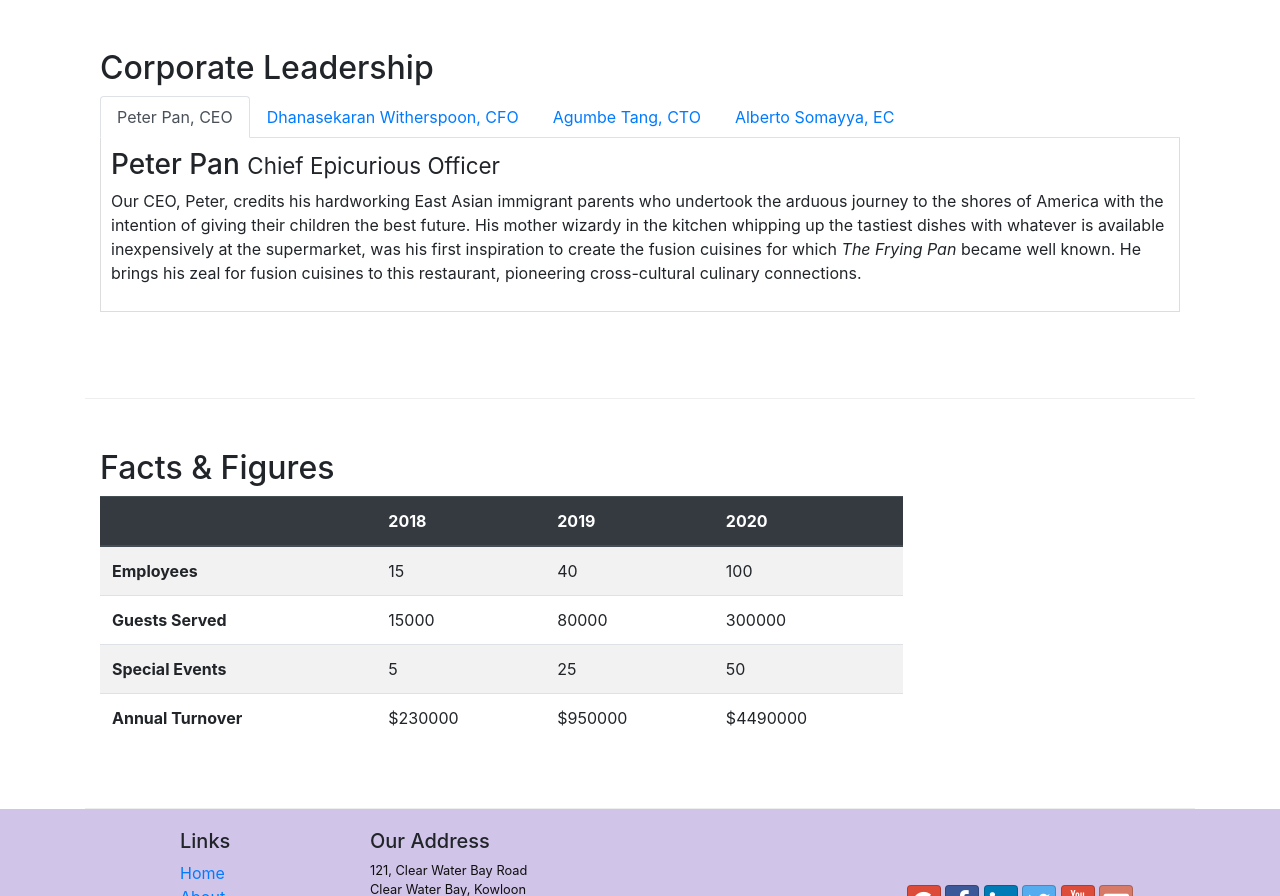
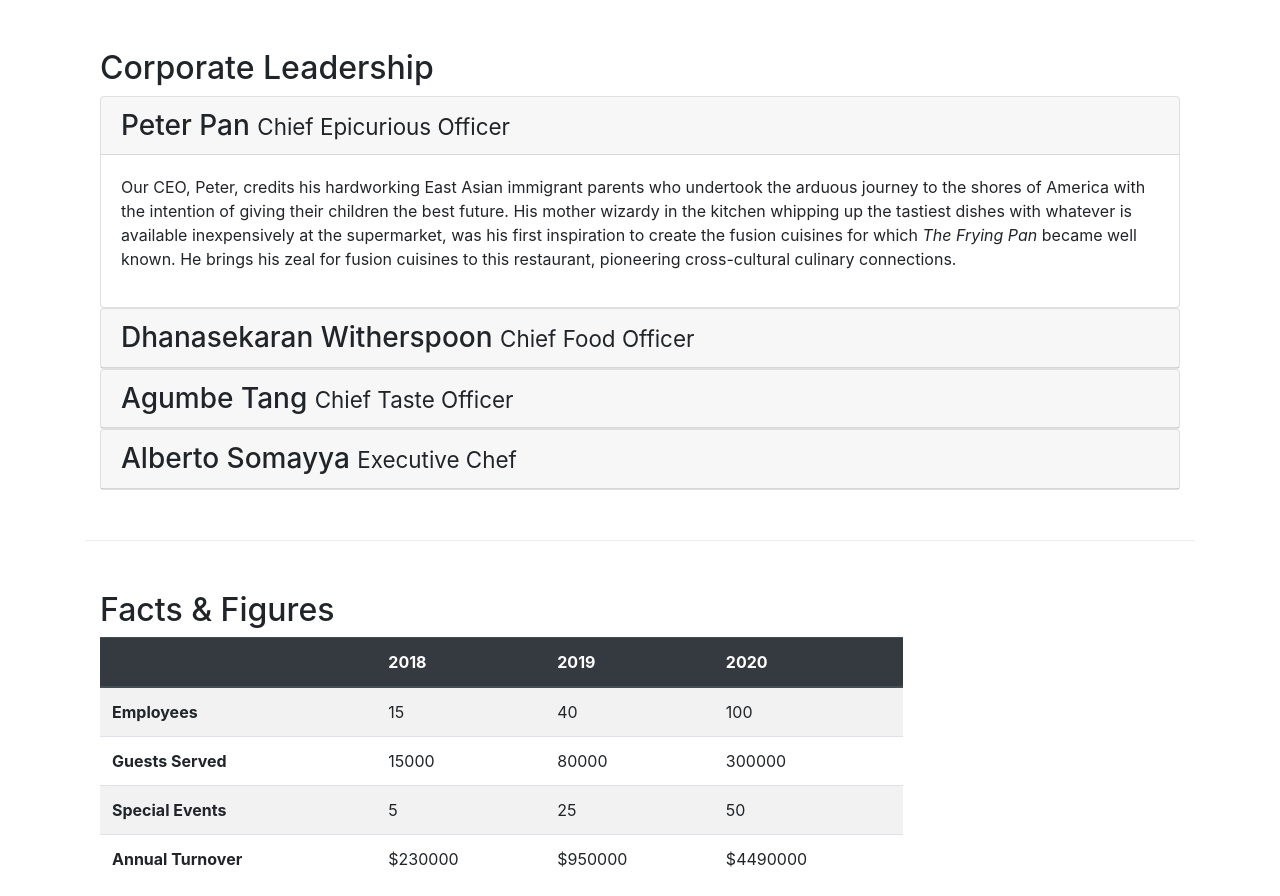
Before and after one commit to cs-geek/front-end-with-bootstrap, a website: page about.html in a window 1280 px wide. Shown: the part 891-1787 px from the top of the page. Drawn offline with nearby package versions, Linux system fonts and the light colour scheme.

Commit message:
Accordion

```diff
--- a/about.html
+++ b/about.html
@@ -153,7 +153,7 @@
       <div class="row row-content">
         <div class="col-12">
           <h2>Corporate Leadership</h2>
-          <ul class="nav nav-tabs">
+          <!-- <ul class="nav nav-tabs">
             <li class="nav-item">
               <a class="nav-link active" role="tab" data-toggle="tab" href="#peter">Peter Pan, CEO</a>
             </li>
@@ -166,37 +166,66 @@
             <li class="nav-item">
               <a class="nav-link" role="tab" data-toggle="tab" href="#alberto">Alberto Somayya, EC</a>
             </li>
-          </ul>
+          </ul> -->
 
-          <div class="tab-content">
-            <div role="tabpanel" class="tab-pane fade show active" id="peter">
-              <h3>Peter Pan <small>Chief Epicurious Officer</small></h3>
+          <div id="accordion">
+            <div class="card">
+              <div class="card-header" role="tab" id="peterhead">
+                <h3 class="mb-0" data-toggle="collapse" data-target="#peter">
+                    Peter Pan <small>Chief Epicurious Officer</small>
+                </h3>
+              </div>
+              <div class="collapse show" id="peter" data-parent="#accordion">
+                <div class="card-body">
                   <p class="d-none d-sm-block">
                     Our CEO, Peter, credits his hardworking East Asian immigrant parents who undertook the arduous journey to the shores of America with the intention of giving their children the best future. His mother wizardy in the kitchen whipping up the tastiest dishes with whatever is available inexpensively at the supermarket, was his first inspiration to create the fusion cuisines for which <em>The Frying Pan</em> became well known. He brings his zeal for fusion cuisines to this restaurant, pioneering cross-cultural culinary connections.
                   </p>
                 </div>
-            <div role="tabpanel" class="tab-pane fade show" id="dhan">
-              <h3>Dhanasekaran Witherspoon <small>Chief Food Officer</small></h3>
+              </div>
+            </div>
+            <div class="card">
+              <div class="card-header" role="tab" id="dhanhead">
+                <h3 class="mb-0" data-toggle="collapse" data-target="#dhan">
+                    Dhanasekaran Witherspoon <small>Chief Food Officer</small>
+                </h3>
+              </div>
+              <div class="collapse" id="dhan" data-parent="#accordion">
+                <div class="card-body">
                   <p class="d-none d-sm-block">
                     Our CFO, Danny, as he is affectionately referred to by his colleagues, comes from a long established family tradition in farming and produce. His experiences growing up on a farm in the Australian outback gave him great appreciation for varieties of food sources. As he puts it in his own words, <em>Everything that runs, wins, and everything that stays, pays!</em>
                   </p>
                 </div>
-            <div role="tabpanel" class="tab-pane fade show" id="Agumbe">
-              <h3>Agumbe Tang <small>Chief Taste Officer</small></h3>
+              </div>
+            </div>
+            <div class="card">
+              <div class="card-header" role="tab" id="agumbehead">
+                <h3 class="mb-0" data-toggle="collapse" data-target="#agumbe">
+                    Agumbe Tang <small>Chief Taste Officer</small>
+                </h3>
+              </div>
+              <div class="collapse" id="agumbe" data-parent="#accordion">
+                <div class="card-body">
                   <p class="d-none d-sm-block">
                     Blessed with the most discerning gustatory sense, Agumbe, our CTO, personally ensures that every dish that we serve meets his exacting tastes. Our chefs dread the tongue lashing that ensues if their dish does not meet his exacting standards. He lives by his motto, <em>You click only if you survive my lick.</em>
                   </p>
                 </div>
-            <div role="tabpanel" class="tab-pane fade show" id="alberto">
-              <h3>Alberto Somayya <small>Executive Chef</small></h3>
+              </div>
+            </div>
+            <div class="card">
+              <div class="card-header" role="tab" id="albertohead">
+                <h3 class="mb-0" data-toggle="collapse" data-target="#alberto">
+                    Alberto Somayya <small>Executive Chef</small>
+                </h3>
+              </div>
+              <div class="collapse" id="alberto" data-parent="#accordion">
+                <div class="card-body">
                   <p class="d-none d-sm-block">
                     Award winning three-star Michelin chef with wide International experience having worked closely with whos-who in the culinary world, he specializes in creating mouthwatering Indo-Italian fusion experiences. He says, <em>Put together the cuisines from the two craziest cultures, and you get a winning hit! Amma Mia!</em>
                   </p>
                 </div>
               </div>
-
-
-
+            </div>
+          </div>
 
 
         </div>
```
Lines whose indentation alone changed are shown as unchanged.
